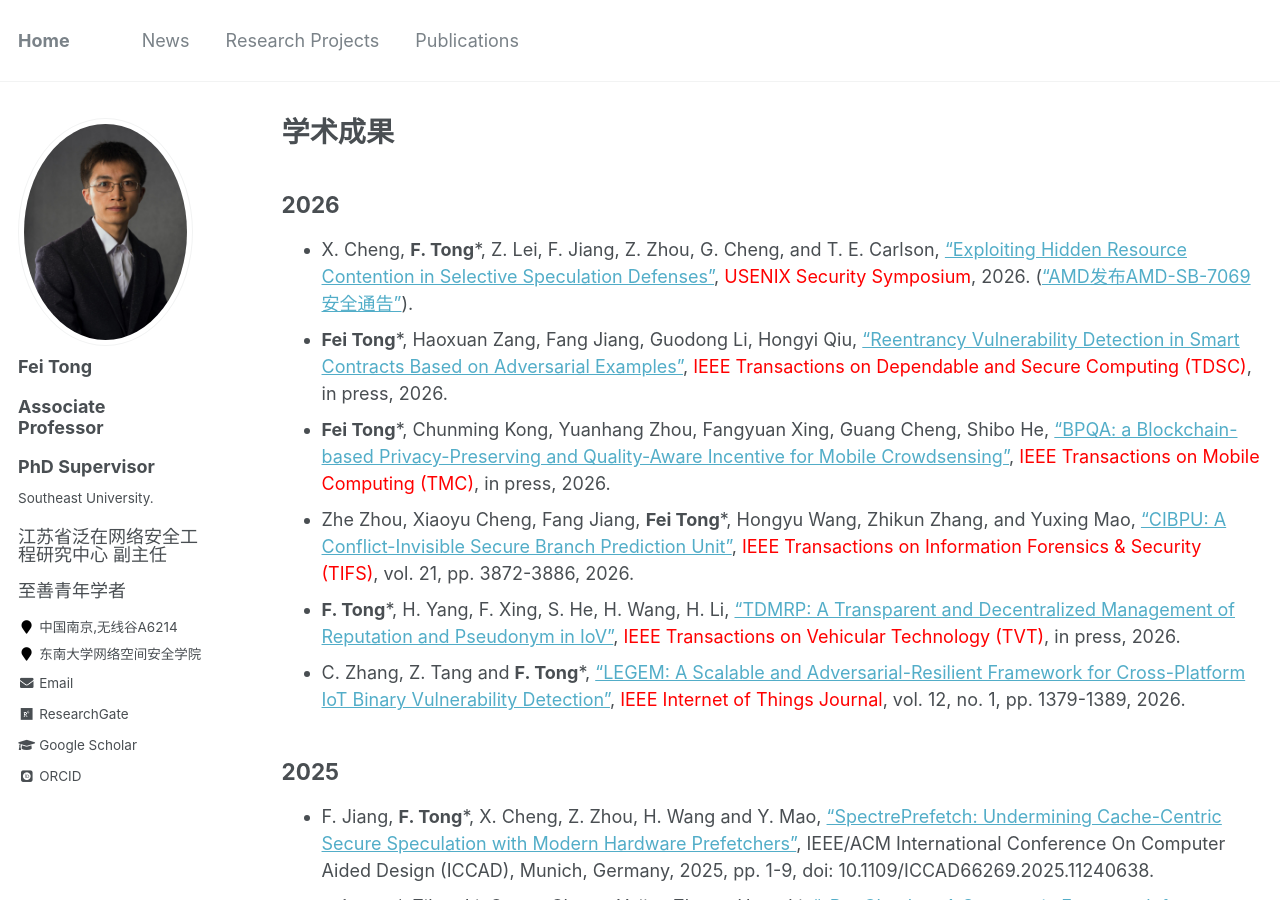
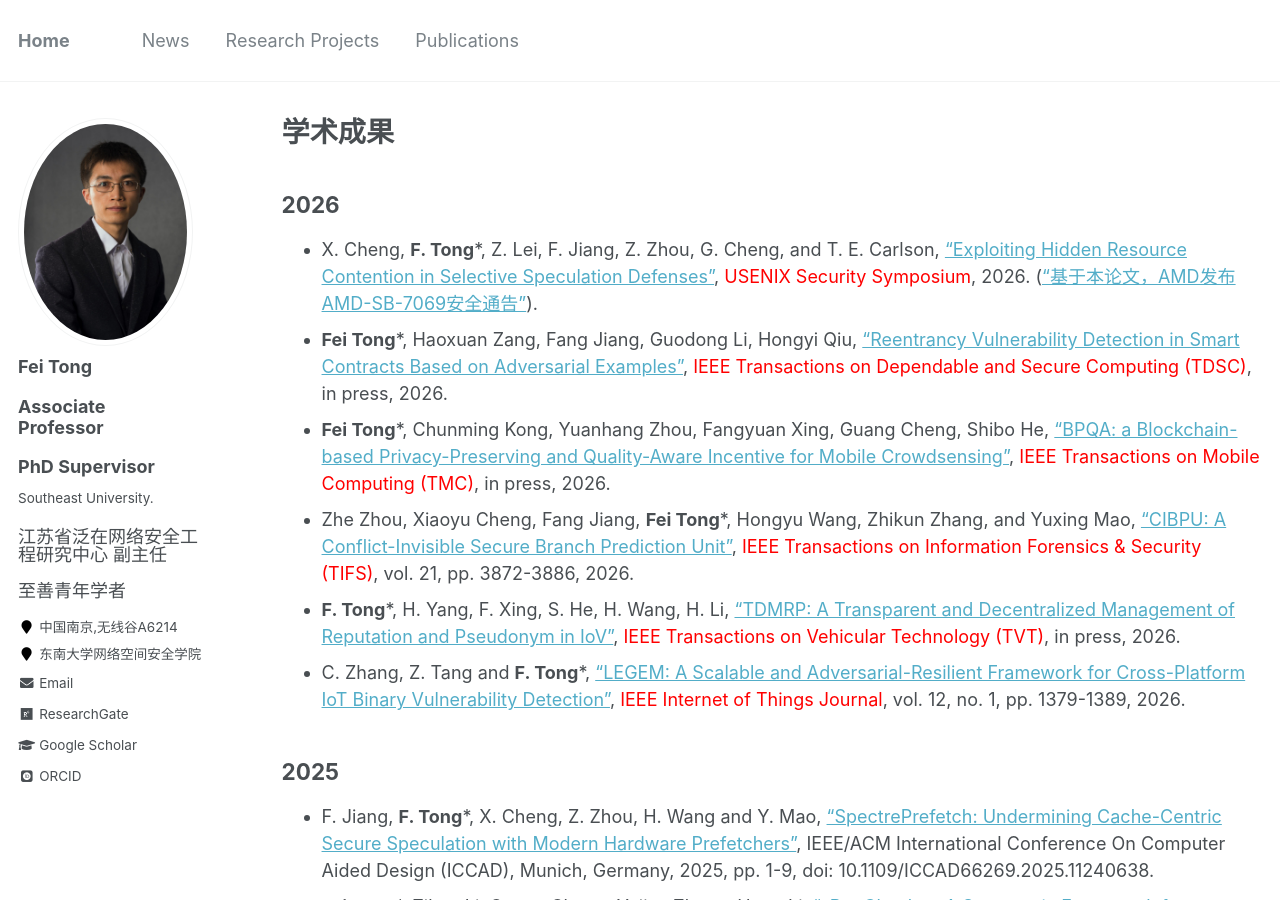
Before and after one commit to fei-tong/fei-tong.github.io, a Jekyll site: the page built from _pages/publications.md, in a window 1280 px wide and 900 px high. Built offline with Jekyll 4.4.1, drawn with Linux system fonts in a browser that asks for light colours; some web fonts are replaced.

Commit message:
Update publications.md

```diff
--- a/_pages/publications.md
+++ b/_pages/publications.md
@@ -12,7 +12,7 @@ author_profile: true
 
 ## 2026
 
-- X. Cheng, **F. Tong***, Z. Lei, F. Jiang, Z. Zhou, G. Cheng, and T. E. Carlson, <a href="https://www.usenix.org/conference/usenixsecurity26/presentation/cheng" target="_blank" rel="noopener noreferrer">"Exploiting Hidden Resource Contention in Selective Speculation Defenses"</a>, <font color="red">USENIX Security Symposium</font>, 2026. (<a href="https://www.amd.com/en/resources/product-security/bulletin/amd-sb-7069.html" target="_blank" rel="noopener noreferrer">"AMD发布AMD-SB-7069安全通告"</a>).
+- X. Cheng, **F. Tong***, Z. Lei, F. Jiang, Z. Zhou, G. Cheng, and T. E. Carlson, <a href="https://www.usenix.org/conference/usenixsecurity26/presentation/cheng" target="_blank" rel="noopener noreferrer">"Exploiting Hidden Resource Contention in Selective Speculation Defenses"</a>, <font color="red">USENIX Security Symposium</font>, 2026. (<a href="https://www.amd.com/en/resources/product-security/bulletin/amd-sb-7069.html" target="_blank" rel="noopener noreferrer">"基于本论文，AMD发布AMD-SB-7069安全通告"</a>).
 - **Fei Tong***, Haoxuan Zang, Fang Jiang, Guodong Li, Hongyi Qiu, <a href="https://ieeexplore.ieee.org/document/11534972" target="_blank" rel="noopener noreferrer">"Reentrancy Vulnerability Detection in Smart Contracts Based on Adversarial Examples"</a>, <font color="red">IEEE Transactions on Dependable and Secure Computing (TDSC)</font>, in press, 2026.
 - **Fei Tong***, Chunming Kong, Yuanhang Zhou, Fangyuan Xing, Guang Cheng, Shibo He,  <a href="https://ieeexplore.ieee.org/document/11480958" target="_blank" rel="noopener noreferrer">"BPQA: a Blockchain-based Privacy-Preserving and Quality-Aware Incentive for Mobile Crowdsensing"</a>, <font color="red">IEEE Transactions on Mobile Computing (TMC)</font>, in press, 2026.
 - Zhe Zhou, Xiaoyu Cheng, Fang Jiang, **Fei Tong***, Hongyu Wang, Zhikun Zhang, and Yuxing Mao, <a href="https://ieeexplore.ieee.org/document/11480176" target="_blank" rel="noopener noreferrer">"CIBPU: A Conflict-Invisible Secure Branch Prediction Unit"</a>, <font color="red">IEEE Transactions on Information Forensics & Security (TIFS)</font>, vol. 21, pp. 3872-3886, 2026.
```
